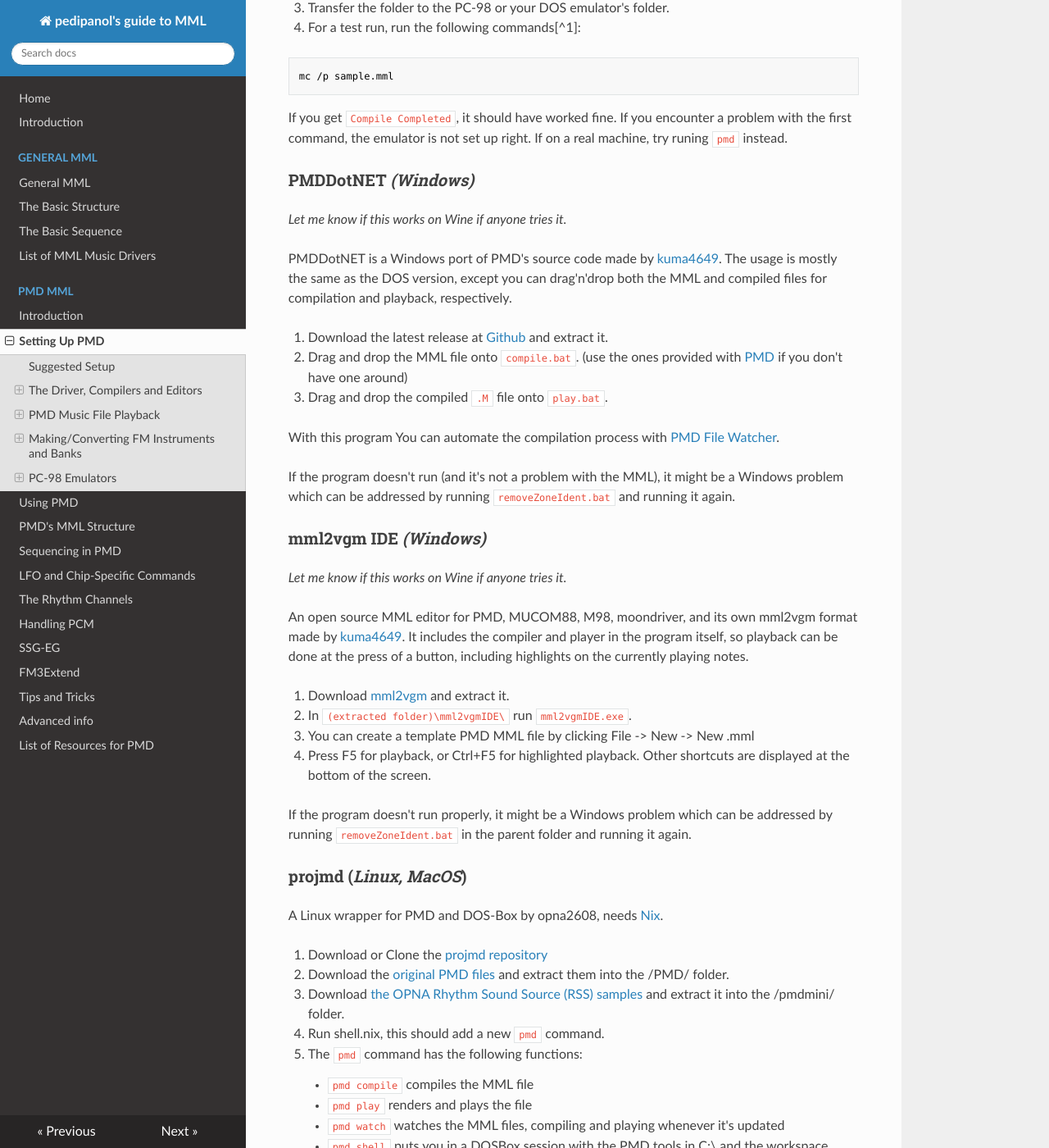
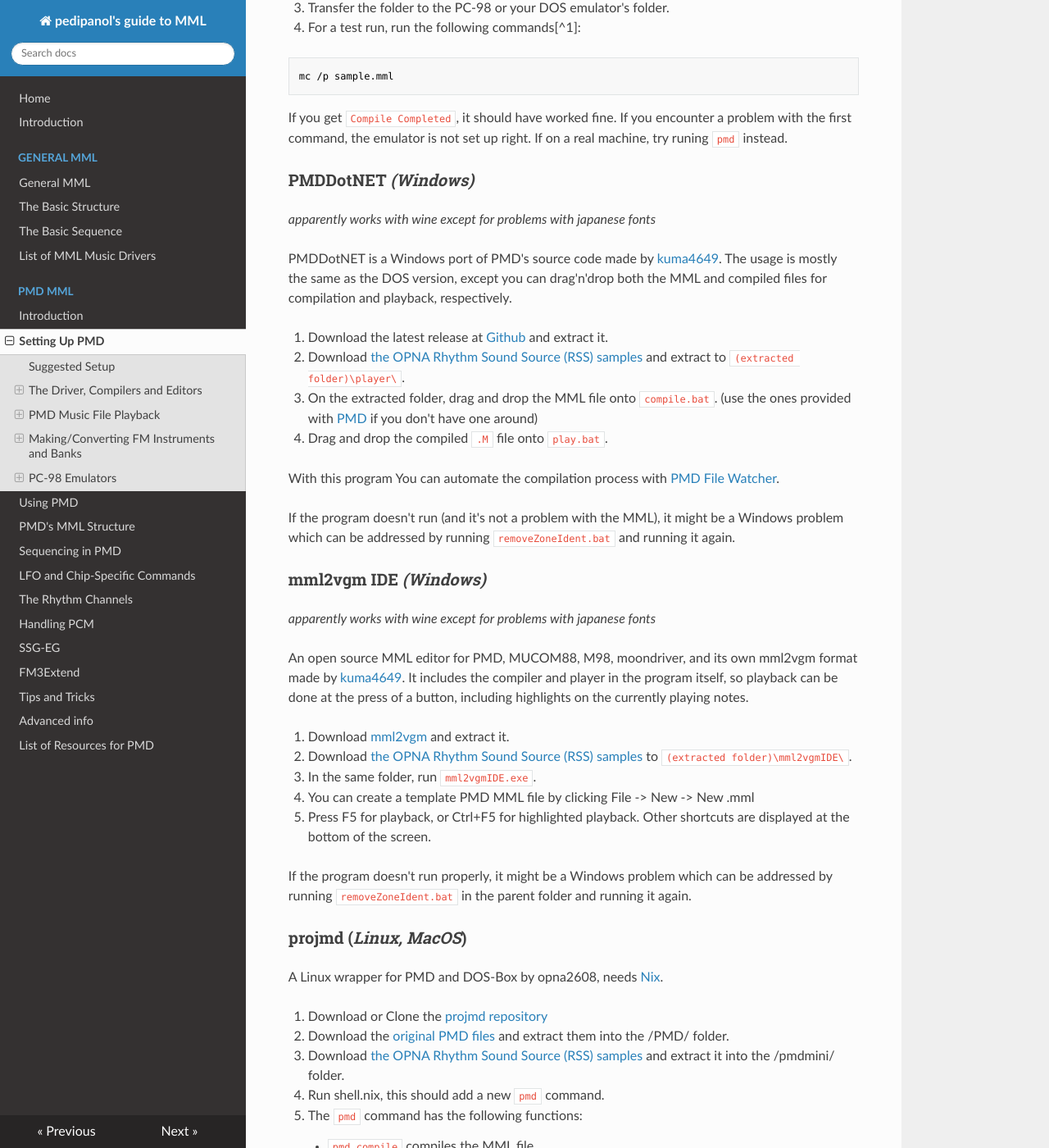
Before and after one commit to pedipanol/mml-guide, an MkDocs documentation site: the page built from docs/pmd/setup.md, in a window 1280 px wide and 1400 px high, scrolled down 900 px. Shown: the whole window at 82% size. Built offline with MkDocs 1.6.1, drawn with Linux system fonts in a browser that asks for light colours; some of the changed text lies outside the part shown.

Commit message:
pmddotnet and mml2vgm update

```diff
--- a/docs/pmd/setup.md
+++ b/docs/pmd/setup.md
@@ -31,28 +31,30 @@
 If you get `Compile Completed`, it should have worked fine. If you encounter a problem with the first command, the emulator is not set up right. If on a real machine, try runing `pmd` instead.
 
 ### PMDDotNET _(Windows)_
-_Let me know if this works on Wine if anyone tries it._
+_apparently works with wine except for problems with japanese fonts_
 
 PMDDotNET is a Windows port of PMD's source code made by [kuma4649](https://github.com/kuma4649). The usage is mostly the same as the DOS version, except you can drag'n'drop both the MML and compiled files for compilation and playback, respectively.
 
 1. Download the latest release at [Github](https://github.com/kuma4649/PMDDotNET/releases) and extract it.
-2. Drag and drop the MML file onto `compile.bat`.
+2. Download [the OPNA Rhythm Sound Source (RSS) samples](http://snesmusic.org/hoot/drum_samples.zip) and extract to `(extracted folder)\player\`.
+3. On the extracted folder, drag and drop the MML file onto `compile.bat`.
 	(use the ones provided with [PMD](https://sites.google.com/site/kajapon/pmd) if you don't have one around)
-3. Drag and drop the compiled `.M` file onto `play.bat`.
+4. Drag and drop the compiled `.M` file onto `play.bat`.
 
 With this program You can automate the compilation process with [PMD File Watcher](#pmd-file-watcher-windows).
 
 If the program doesn't run (and it's not a problem with the MML), it might be a Windows problem which can be addressed by running `removeZoneIdent.bat` and running it again.
 
 ### mml2vgm IDE _(Windows)_
-_Let me know if this works on Wine if anyone tries it._
+_apparently works with wine except for problems with japanese fonts_
 
 An open source MML editor for PMD, MUCOM88, M98, moondriver, and its own mml2vgm format made by [kuma4649](https://github.com/kuma4649). It includes the compiler and player in the program itself, so playback can be done at the press of a button, including highlights on the currently playing notes.
 
 1. Download [mml2vgm](https://github.com/kuma4649/mml2vgm/releases/tag/TAG653) and extract it.
-2. In `(extracted folder)\mml2vgmIDE\` run `mml2vgmIDE.exe`.
-3. You can create a template PMD MML file by clicking File -> New -> New .mml
-4. Press F5 for playback, or Ctrl+F5 for highlighted playback. Other shortcuts are displayed at the bottom of the screen.
+2. Download [the OPNA Rhythm Sound Source (RSS) samples](http://snesmusic.org/hoot/drum_samples.zip) to `(extracted folder)\mml2vgmIDE\`.
+3. In the same folder, run `mml2vgmIDE.exe`.
+4. You can create a template PMD MML file by clicking File -> New -> New .mml
+5. Press F5 for playback, or Ctrl+F5 for highlighted playback. Other shortcuts are displayed at the bottom of the screen.
 
 If the program doesn't run properly, it might be a Windows problem which can be addressed by running `removeZoneIdent.bat` in the parent folder and running it again.
 
@@ -174,7 +176,7 @@
 Developed by Rerrahkr, YM2608 Tone Editor is an OPN instrument editor for Windows. It can read many instrument and bank formats, as well as PMD's song files, which is convenient for getting instruments.
 
 1. Download [YM2608 Tone Editor](https://github.com/rerrahkr/YM2608-Tone-Editor/releases/latest) and extract it.
-2. The keyboard will let you test the instrument.
+2. In the main window, the keyboard will let you test the instrument.
 3. Instruments can be loaded with File -> Open Tone **or** -> Open Bank.
 4. You can output the currently selected instrument to MML with File -> Convert to text, and then selecting PMD.
 5. You can also output an .FF file in File -> Save Bank As..., and then selecting PMD Bank (.ff).
```
